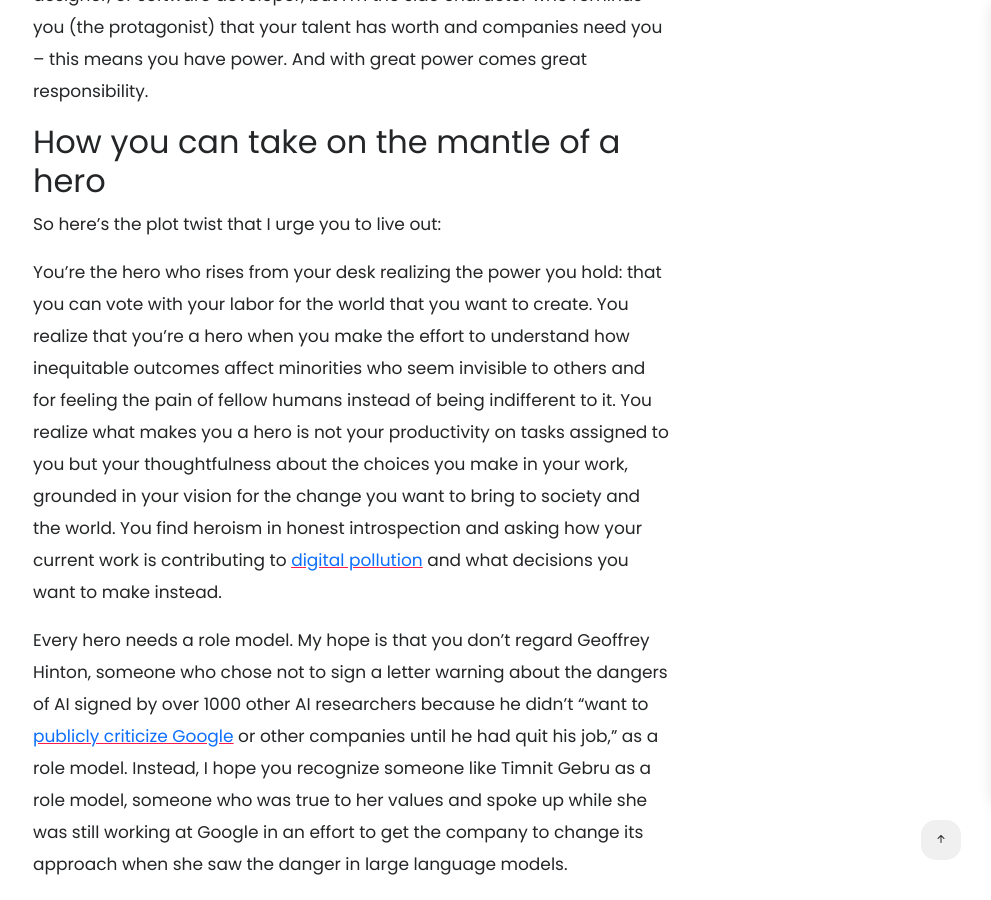
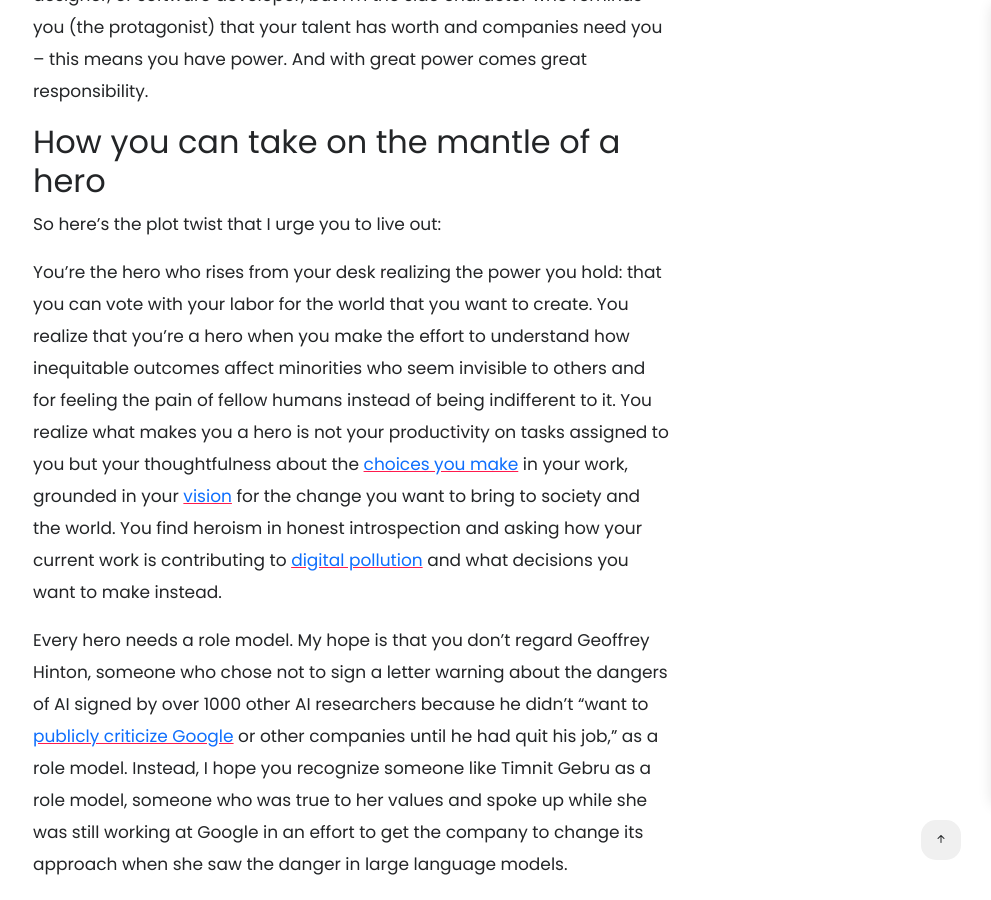
Before and after one commit to qq7te/radical-product, a Jekyll site: the page built from src/_posts/2023-05-05-problematic-heroism.markdown, in a window 1280 px wide and 900 px high, scrolled down 4635 px. Shown: the whole window, without its empty margins (289-1280 px from the left). Built offline with Jekyll 4.4.1, drawn with Linux system fonts in a browser that asks for light colours; nearby versions of some CDN libraries; part of the change alters nothing that is shown.

```diff
--- a/src/_posts/2023-05-05-problematic-heroism.markdown
+++ b/src/_posts/2023-05-05-problematic-heroism.markdown
@@ -67,7 +67,7 @@ The real heroes are people like you who make small choices in your everyday work
 ## How you can take on the mantle of a hero
 So here’s the plot twist that I urge you to live out:
 
-You’re the hero who rises from your desk realizing the power you hold: that you can vote with your labor for the world that you want to create. You realize that you’re a hero when you make the effort to understand how inequitable outcomes affect minorities who seem invisible to others and for feeling the pain of fellow humans instead of being indifferent to it. You realize what makes you a hero is not your productivity on tasks assigned to you but your thoughtfulness about the choices you make in your work, grounded in your vision for the change you want to bring to society and the world. You find heroism in honest introspection and asking how your current work is contributing to [digital pollution](https://sloanreview.mit.edu/article/combating-the-toll-of-digital-pollution/) and what decisions you want to make instead.
+You’re the hero who rises from your desk realizing the power you hold: that you can vote with your labor for the world that you want to create. You realize that you’re a hero when you make the effort to understand how inequitable outcomes affect minorities who seem invisible to others and for feeling the pain of fellow humans instead of being indifferent to it. You realize what makes you a hero is not your productivity on tasks assigned to you but your thoughtfulness about the [choices you make]({% post_url 2020-04-30-Hippocratic-oath%}) in your work, grounded in your [vision]({% post_url 2020-07-11-vision-doesnt-have-to-be-hairy%}) for the change you want to bring to society and the world. You find heroism in honest introspection and asking how your current work is contributing to [digital pollution](https://sloanreview.mit.edu/article/combating-the-toll-of-digital-pollution/) and what decisions you want to make instead.
 
 Every hero needs a role model. My hope is that you don't regard Geoffrey Hinton, someone who chose not to sign a letter warning about the dangers of AI signed by over 1000 other AI researchers because he didn’t “want to [publicly criticize Google](publicly criticize Google) or other companies until he had quit his job,” as a role model. Instead, I hope you recognize someone like Timnit Gebru as a role model, someone who was true to her values and spoke up while she was still working at Google in an effort to get the company to change its approach when she saw the danger in large language models.
 
```
